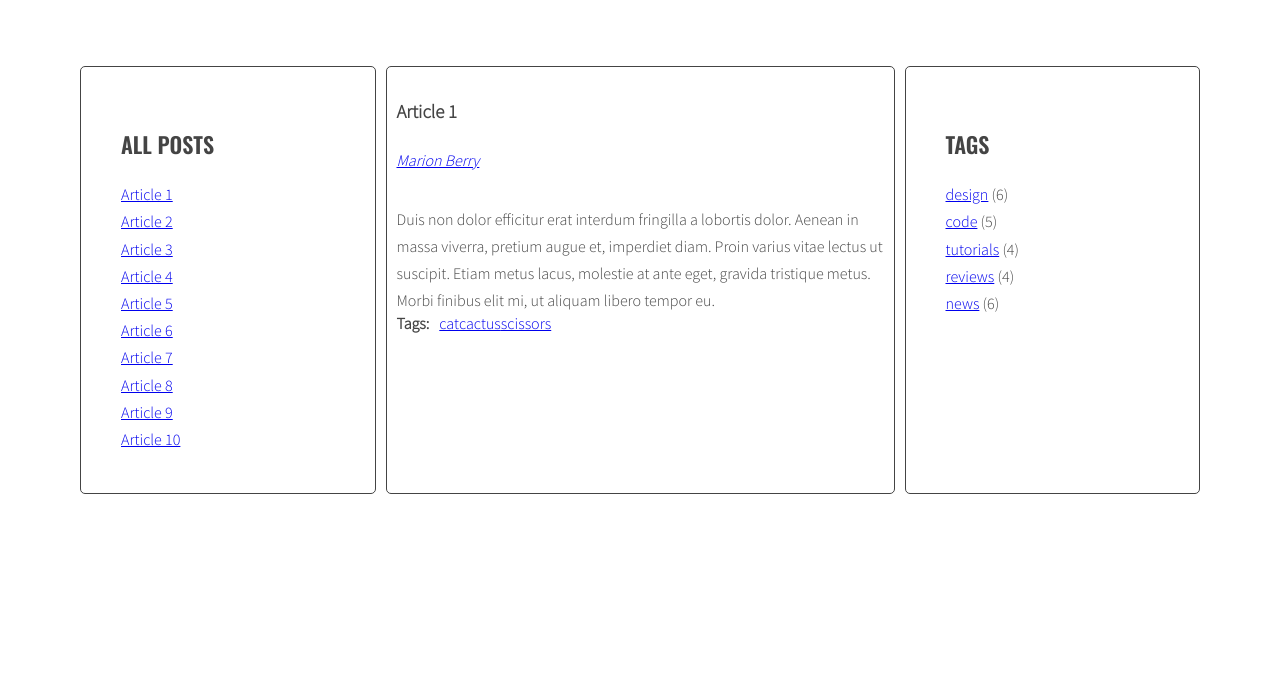
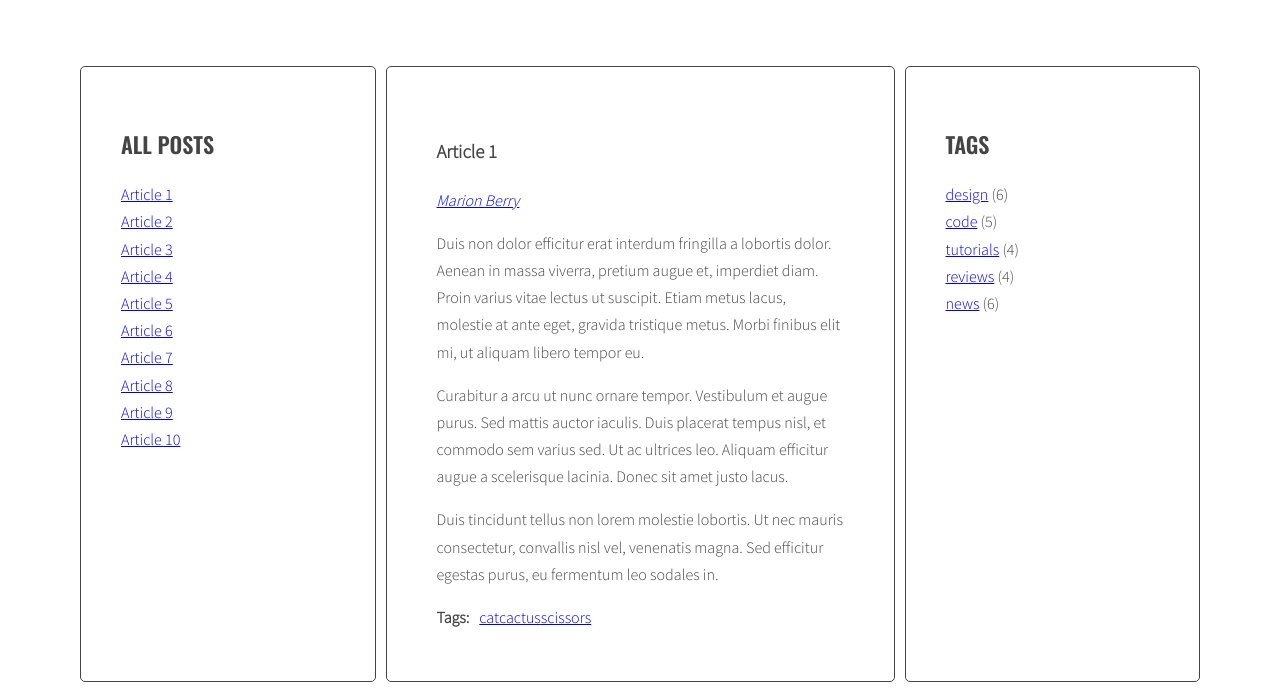
Before and after one commit to NorbiAnonymous/javascript-blog, a website: page index.html in a window 1280 px wide. Shown: the part 237-927 px from the top of the page. Before the commit the page ends 800 px from the top, so only its background shows below. Drawn offline with nearby package versions, Linux system fonts and the light colour scheme.

Commit message:
fix: Prevent post content from overflowing the post container

```diff
--- a/sass/style.scss
+++ b/sass/style.scss
@@ -112,25 +112,13 @@ body {
 /* Post */
 
 .post {
-  // display: none;
-
-  position: absolute;
-  top: 0;
-  left: 0;
+  display: none;
   width: 100%;
-  opacity: 0;
-  z-index: 0;
-  transition: opacity 0.5s ease-in-out;
-  pointer-events: none;
   padding: 10px;
-
   overflow: hidden;
 
   &.active {
-    // display: block;
-    opacity: 1;
-    z-index: 10;
-    pointer-events: auto;
+    display: block;
   }
 }
 
@@ -144,13 +132,3 @@ body {
     margin: 0 10px 0 0;
   }
 }
-
-.post-content {
-  max-height: 120px;
-  overflow: hidden;
-  transition: max-height 0.5s ease-in-out;
-}
-
-.post:hover .post-content {
-  max-height: 245px;
-}
```
Also changed, not shown: css/style.css, 1 other file.
